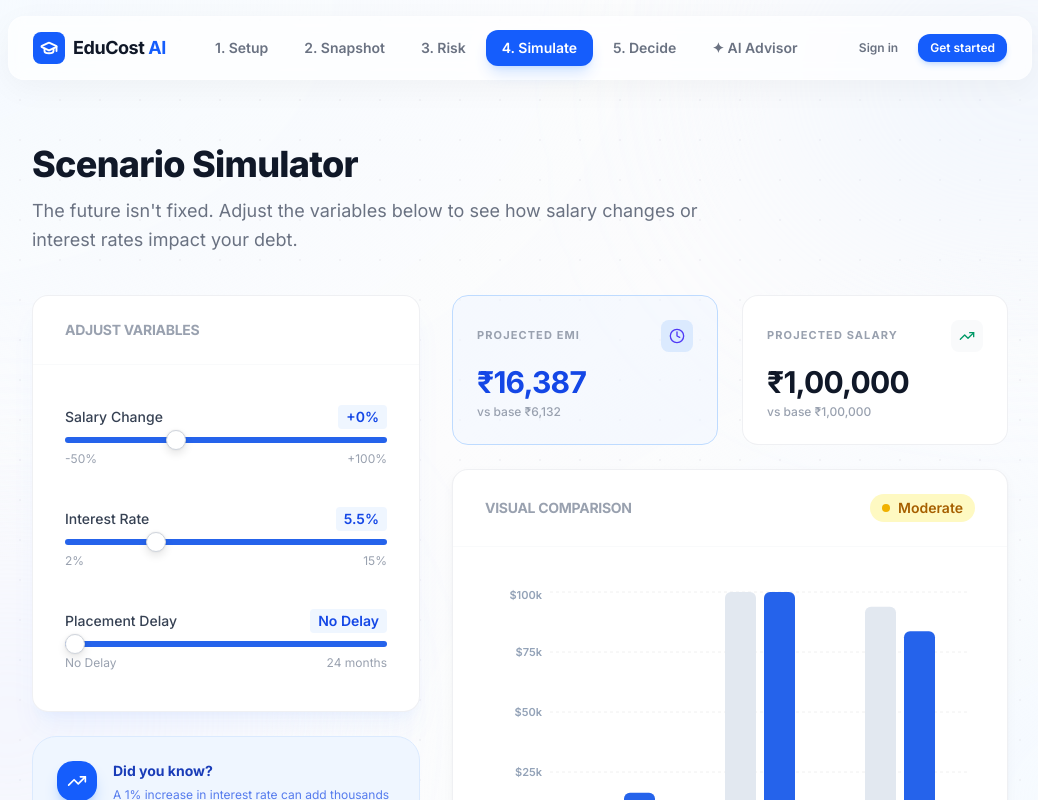
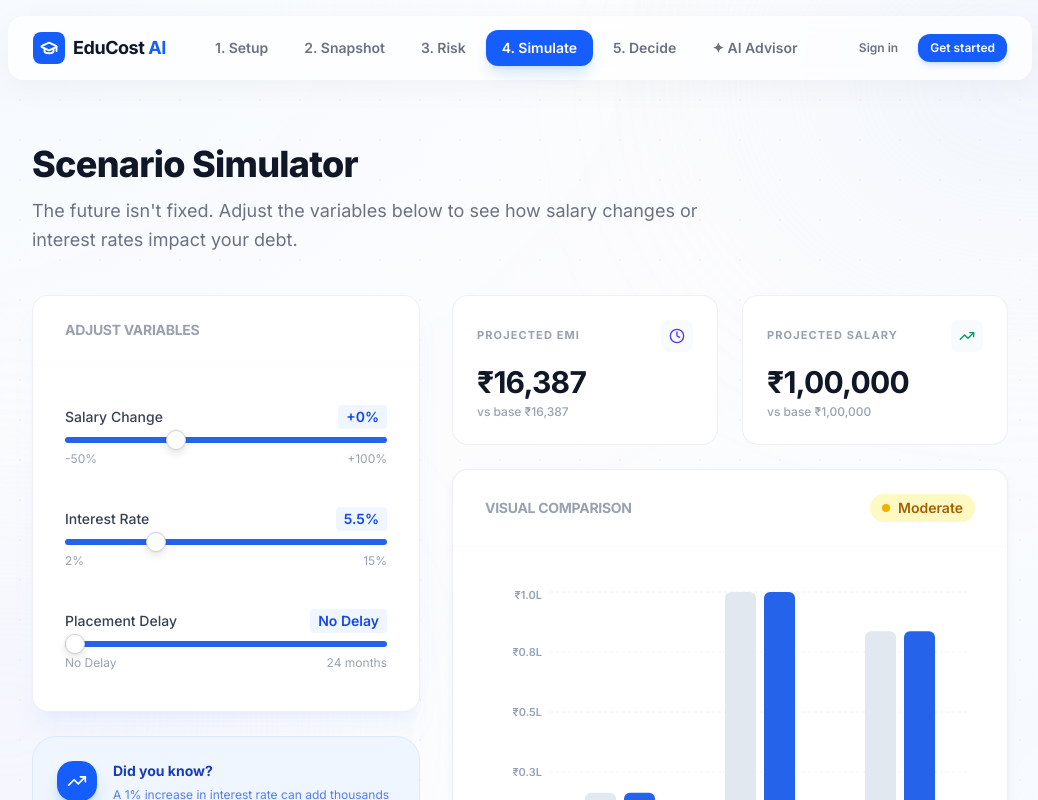
Before and after one commit to Cheezu-hub/-EduCost-AI, a Next.js app: page /simulation in a window 1280 px wide. Shown: the top 800 px of the page, without its empty margins (120-1158 px from the left). Built offline with nearby package versions, Linux system fonts and the light colour scheme.

Commit message:
feat: update simulation page charts and logic for INR scale

```diff
--- a/src/app/simulation/page.tsx
+++ b/src/app/simulation/page.tsx
@@ -4,7 +4,7 @@ import { useRouter } from "next/navigation";
 import {
   BarChart, Bar, XAxis, YAxis, Tooltip, Legend, ResponsiveContainer, CartesianGrid,
 } from "recharts";
-import { useStore } from "@/store/useStore";
+import { useStore, LIVING_COSTS } from "@/store/useStore";
 import { FormSlider } from "@/components/ui/FormInputs";
 import { MetricCard } from "@/components/ui/MetricCard";
 import { RiskBadge } from "@/components/ui/RiskBadge";
@@ -20,8 +20,8 @@ export default function SimulationPage() {
 
   // Base calculations (no simulation adjustments)
   const baseCalc = (() => {
-    const living = userData.livingStyle === "low" ? 10000 : userData.livingStyle === "medium" ? 15000 : 25000;
-    const totalCost = userData.tuition * 4 + living * 4 + 5000;
+    const living = LIVING_COSTS[userData.livingStyle];
+    const totalCost = userData.tuition * 4 + living * 4 + 50000;
     const loan = Math.max(0, totalCost - userData.savings);
     const r = 0.055 / 12;
     const n = 120;
@@ -141,7 +141,7 @@ export default function SimulationPage() {
                 <BarChart data={chartData} barCategoryGap="25%" barGap={8}>
                   <CartesianGrid strokeDasharray="3 3" vertical={false} stroke="#f0f0f0" />
                   <XAxis dataKey="name" axisLine={false} tickLine={false} tick={{ fontSize: 11, fontWeight: 600, fill: '#94a3b8' }} />
-                  <YAxis axisLine={false} tickLine={false} tick={{ fontSize: 11, fontWeight: 600, fill: '#94a3b8' }} tickFormatter={(v) => `$${(v / 1000).toFixed(0)}k`} />
+                  <YAxis axisLine={false} tickLine={false} tick={{ fontSize: 11, fontWeight: 600, fill: '#94a3b8' }} tickFormatter={(v) => `₹${(v / 100000).toFixed(1)}L`} />
                   <Tooltip
                     cursor={{ fill: '#f8fafc' }}
                     contentStyle={{ borderRadius: '16px', border: 'none', boxShadow: '0 20px 25px -5px rgb(0 0 0 / 0.1)' }}
```
